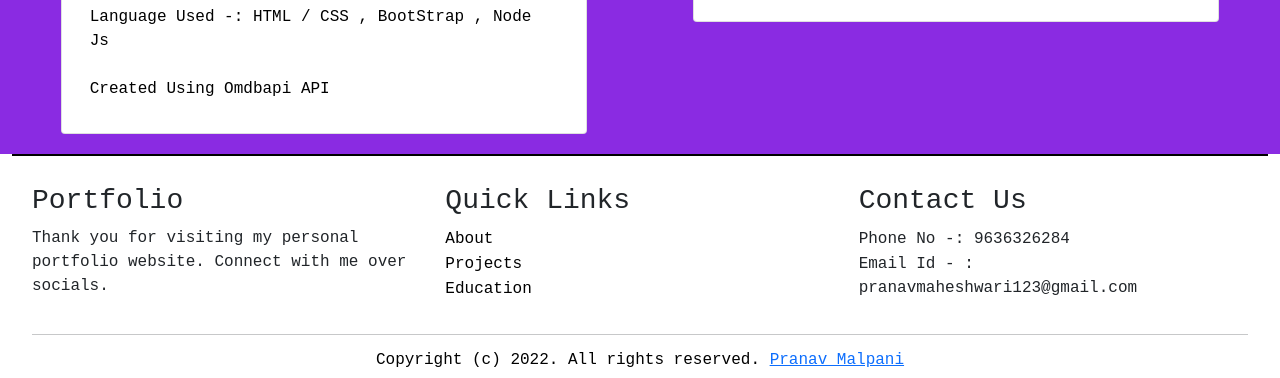
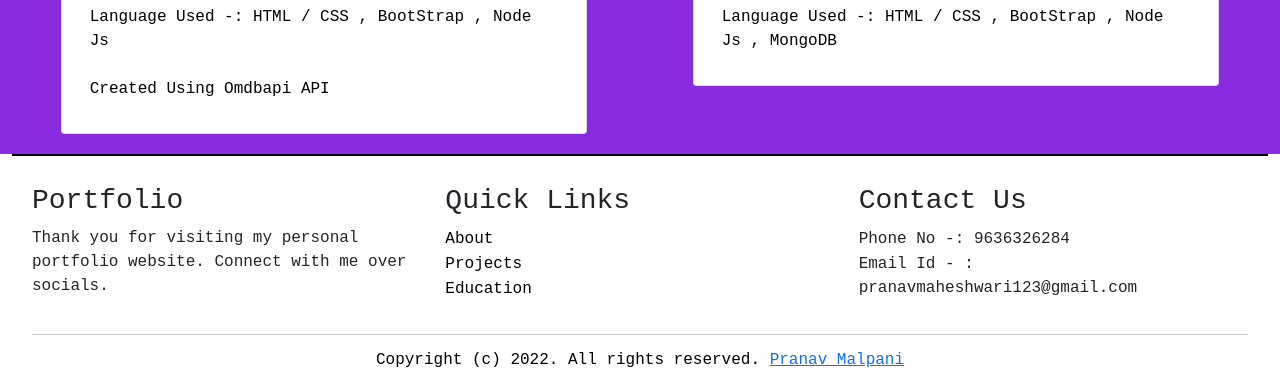
Before and after one commit to malpani2003/pranav_portfolio, a plain HTML site: page index.html in a window 1280 px wide. Shown: the part 3116-3494 px from the top of the page. Drawn offline with nearby package versions, Linux system fonts and the light colour scheme.

Commit message:
Update index.html

```diff
--- a/index.html
+++ b/index.html
@@ -441,7 +441,7 @@ footer li{
 
            <h6 ><a href="https://github.com/malpani2003/Recipe-Jalak---Orginal--" class="btn btn-outline-dark my-3 fw-bolder">Recipe Jhalak</a> </h6>
 
-<!--            <p>Language Used -: HTML / CSS , BootStrap , Node Js , MongoDB </p> -->
+           <p>Language Used -: HTML / CSS , BootStrap , Node Js , MongoDB </p>
             <!-- <button class="btn btn-dark">View Code</button>
             <button class="btn btn-dark">View Code</button> -->
         </div>
```
